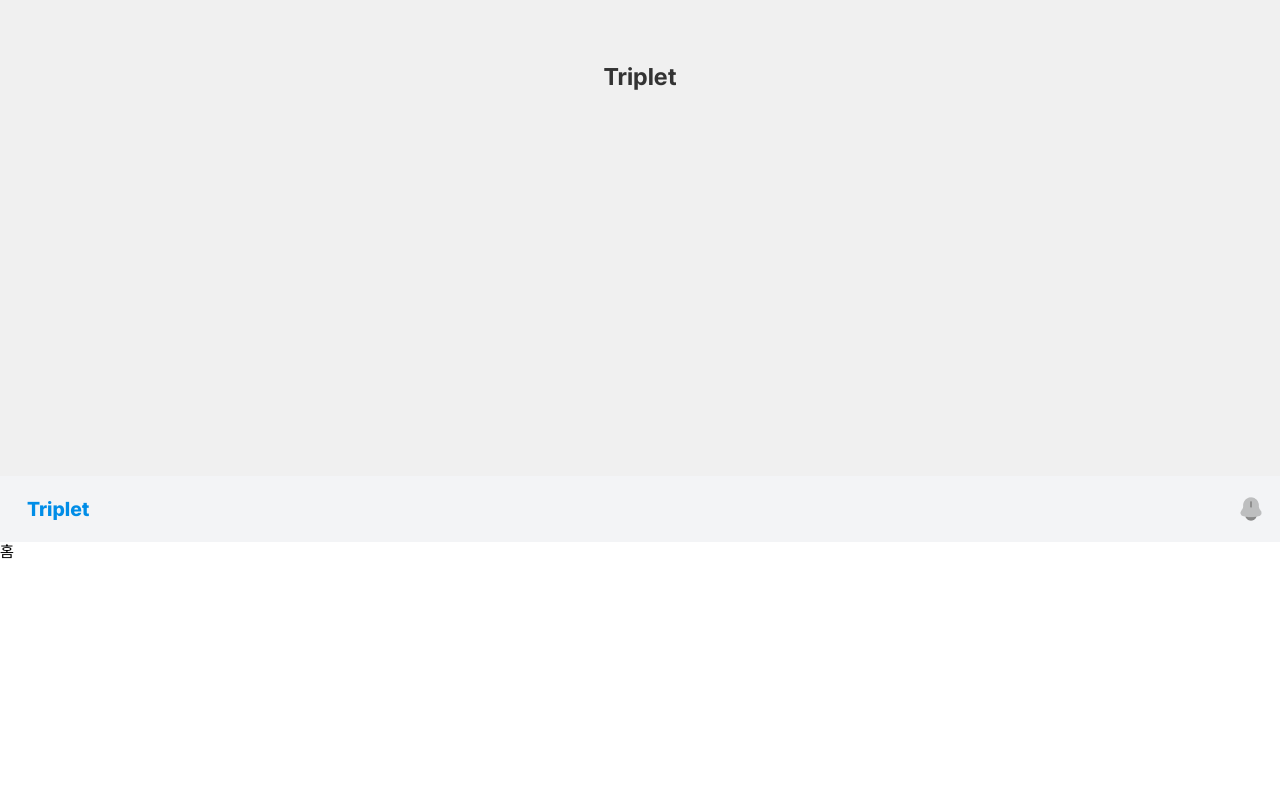
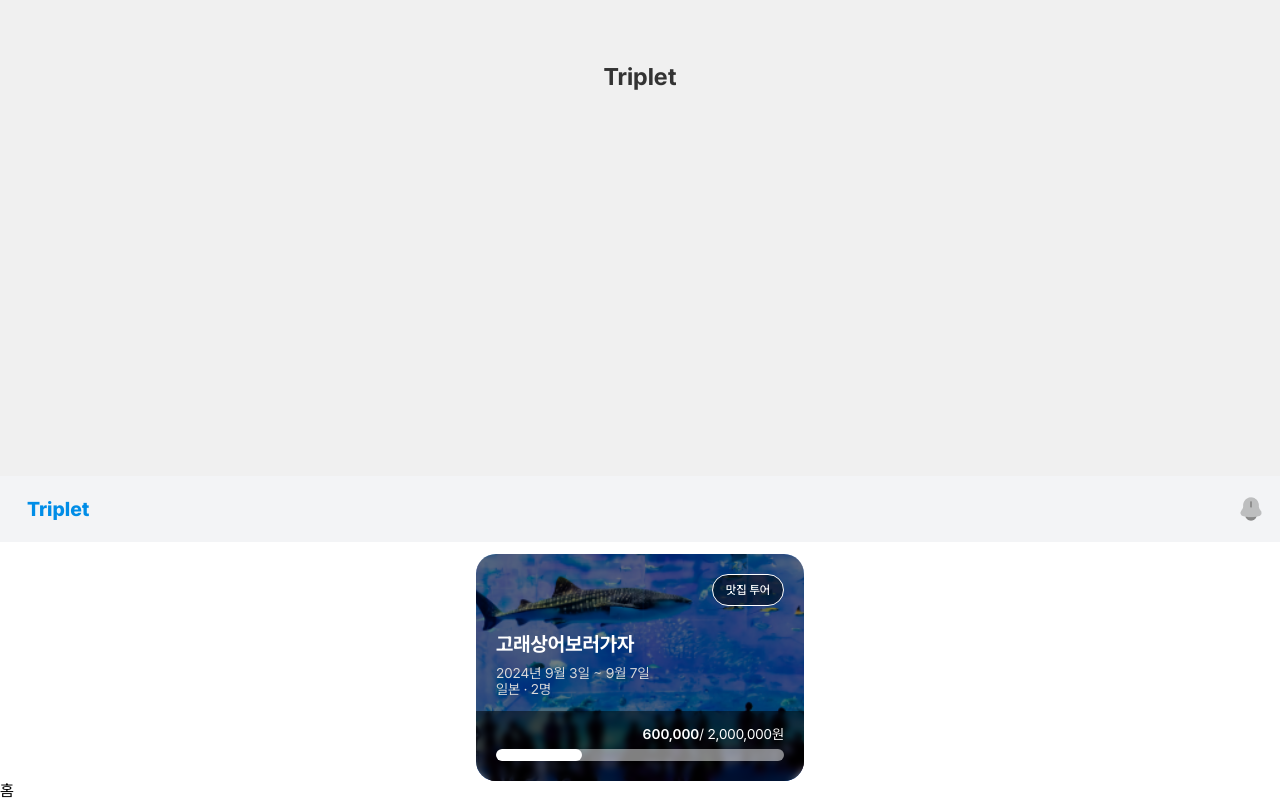
Before and after one commit to lshyunee/Triplet, a React (Create React App) app in the folder triplet/: page /home in a window 1280 px wide. Shown: the part 324-1124 px from the top of the page. Before the commit the page ends 885 px from the top, so only its background shows below. Built offline with nearby package versions, Linux system fonts and the light colour scheme; a web font is replaced by a local one.

Commit message:
Feat : 여행 컴포넌트 CSS 추가

```diff
--- a/triplet/src/components/header/Header.tsx
+++ b/triplet/src/components/header/Header.tsx
@@ -12,6 +12,7 @@ const StyledDiv = styled.div`
     padding: 5px 15px;
     background-color : #F3F4F6;
     height : 56px;
+    margin-bottom : 12px;
 `;
 
 const StyledP = styled.p`
--- /dev/null
+++ b/triplet/src/components/travel/TravelCard.tsx
@@ -0,0 +1,138 @@
+import React from 'react';
+import styled from 'styled-components';
+import SampleImg from '../../assets/travelSampleImg/sampleImg.png';
+
+const PositionDiv = styled.div`
+    display: flex;
+    align-items: center;
+    justify-content: center;
+`;
+
+const CardDiv = styled.div`
+    width: 328px;
+    height: 227px;
+    border-radius: 20px;
+    position: relative;
+    overflow: hidden;
+`;
+
+const TravelImg = styled.img`
+    width: 100%;
+    height: 100%;
+    object-fit: cover;
+`;
+
+const Overlay = styled.div`
+    position: absolute;
+    top: 0;
+    left: 0;
+    width: 100%;
+    height: 100%;
+    background-color: rgba(0, 0, 0, 0.5); /* 반투명한 검정 오버레이 */
+    z-index: 1;
+`;
+
+const BottomOverlay = styled.div`
+    position: absolute;
+    bottom: 0;
+    left: 0;
+    width: 100%;
+    height: 70px;
+    background-color: rgba(0, 0, 0, 0.5); /* 하단 반투명 오버레이 */
+    backdrop-filter: blur(3px); /* 블러 처리 추가 */
+    z-index: 1;
+`;
+
+const TitleP = styled.p`
+    position: absolute;
+    bottom: 105px;
+    left: 20px;
+    z-index: 2;
+    font-weight: 700;
+    font-size: 20px;
+    color: white;
+`;
+
+const InfoP = styled.p`
+    position: absolute;
+    bottom: 70px; /* TitleP 아래에 위치 */
+    left: 20px;
+    z-index: 2;
+    font-size: 14px;
+    color: #D9D9D9;
+`;
+
+const Badge = styled.div`
+    position: absolute;
+    top: 20px;
+    right: 20px;
+    width : 70px;
+    height : 30px;
+    z-index: 2;
+    background-color: rgba(0, 0, 0, 0.5);
+    border-radius: 50px;
+    border : 1px solid white;
+    font-size: 12px;
+    font-weight: 500;
+    color : white;
+    display: flex; /* Flexbox 사용 */
+    justify-content: center; /* 수평 중앙 정렬 */
+    align-items: center; /* 수직 중앙 정렬 */
+`;
+
+const ProgressContainer = styled.div`
+    position: absolute;
+    bottom: 20px; /* 진행률 바를 위로 올려 텍스트 위에 맞춤 */
+    left: 20px;
+    right: 20px;
+    height : 12px;
+    background-color: rgba(255, 255, 255, 0.5);
+    z-index: 2;
+    border-radius: 50px;
+    overflow: hidden;
+`;
+
+const ProgressBar = styled.div`
+    width: 30%; /* 30% 진행률 */
+    height: 100%;
+    border-radius: 50px;
+    background-color: white;
+`;
+
+const PriceInfo = styled.div`
+    position: absolute;
+    bottom: 25px; /* 하단에 딱 붙지 않도록 여백 추가 */
+    right: 20px;  /* 왼쪽으로 이동해서 정렬 */
+    z-index: 2;
+    color: white;
+    font-size: 14px;
+    font-weight: 600;
+    display: flex; /* Flexbox 사용 */
+    flex-direction: row; /* 자식 요소를 가로로 배치 */
+    align-items: center; /* 자식 요소를 수직으로 가운데 정렬 */
+`;
+
+const PriceInfoP = styled.p`
+    font-weight : 400;
+`
+
+const TravelCard = () => {
+    return (
+        <PositionDiv>
+            <CardDiv>
+                <TravelImg src={SampleImg} alt="Travel" />
+                <Overlay />
+                <BottomOverlay /> {/* 하단 반투명 오버레이 추가 */}
+                <Badge>맛집 투어</Badge> {/* 우측 상단 배지 */}
+                <TitleP>고래상어보러가자</TitleP>
+                <InfoP>2024년 9월 3일 ~ 9월 7일<br />일본 · 2명</InfoP>
+                <ProgressContainer>
+                    <ProgressBar />
+                </ProgressContainer>
+                <PriceInfo>600,000 <PriceInfoP>/ 2,000,000원</PriceInfoP></PriceInfo>
+            </CardDiv>
+        </PositionDiv>
+    );
+};
+
+export default TravelCard;
--- a/triplet/src/pages/AppContent.tsx
+++ b/triplet/src/pages/AppContent.tsx
@@ -28,7 +28,7 @@ const AppContent = () => {
     // 이 코드는 한번만 동작하는데, /home 으로 이동해도 /login으로
     // 자동으로 이동하는 이유를 모르겠어요 !!
     useEffect(()=> {
-        if(!isAuthenticated){
+        if(isAuthenticated){
             navigate('/login');
         }else{
             navigate('/home');
--- a/triplet/src/pages/home/HomePage.tsx
+++ b/triplet/src/pages/home/HomePage.tsx
@@ -1,5 +1,6 @@
 import React from 'react';
 import Header from '../../components/header/Header';
+import TravelCard from '../../components/travel/TravelCard';
 
 const HomePage = () => {
 
@@ -7,6 +8,7 @@ const HomePage = () => {
     return (
         <>
             <Header/>
+            <TravelCard/>
             <div>홈</div>
         </>
     );
```
Also changed, not shown: triplet/src/assets/travelSampleImg/sampleImg.png (added).
